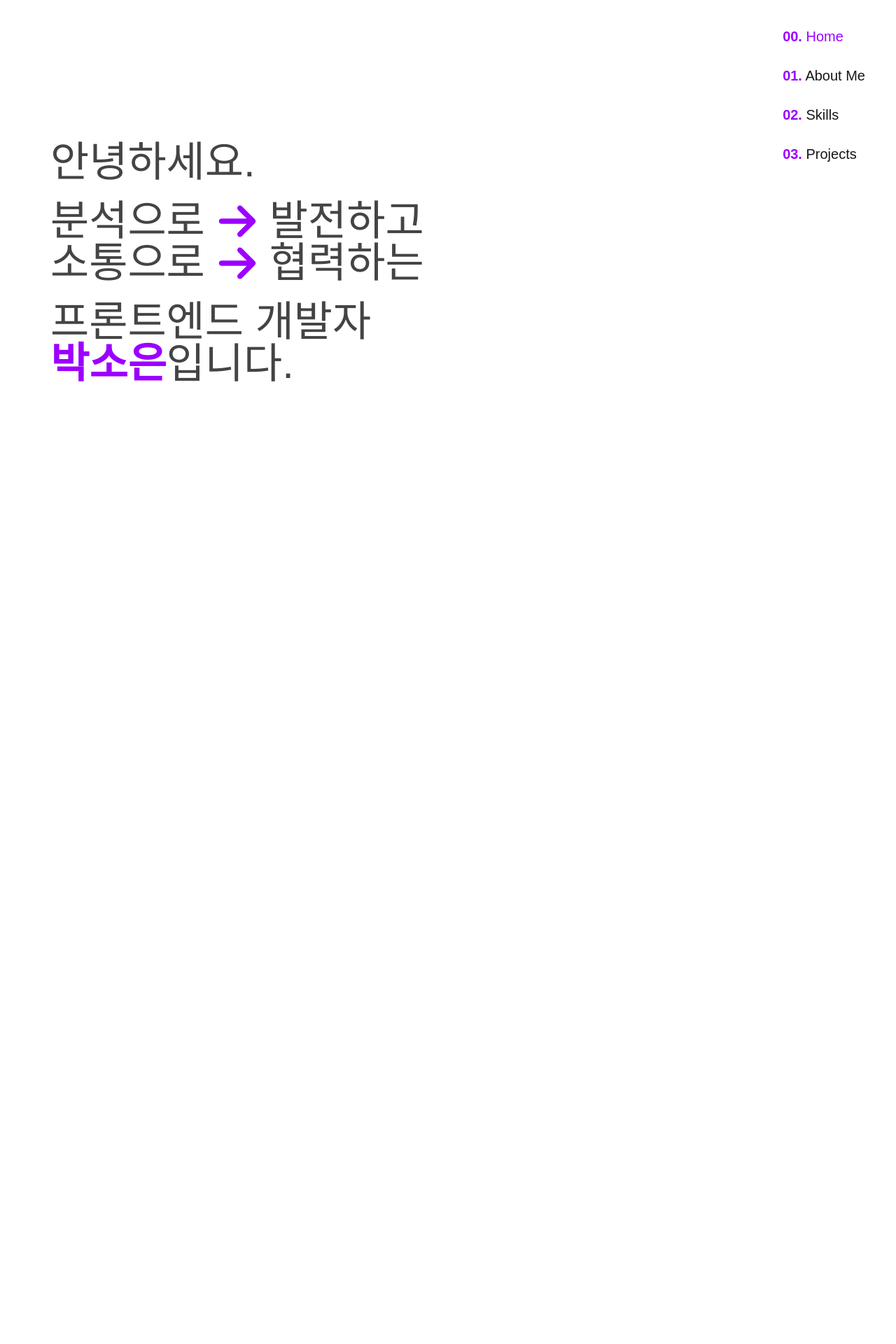
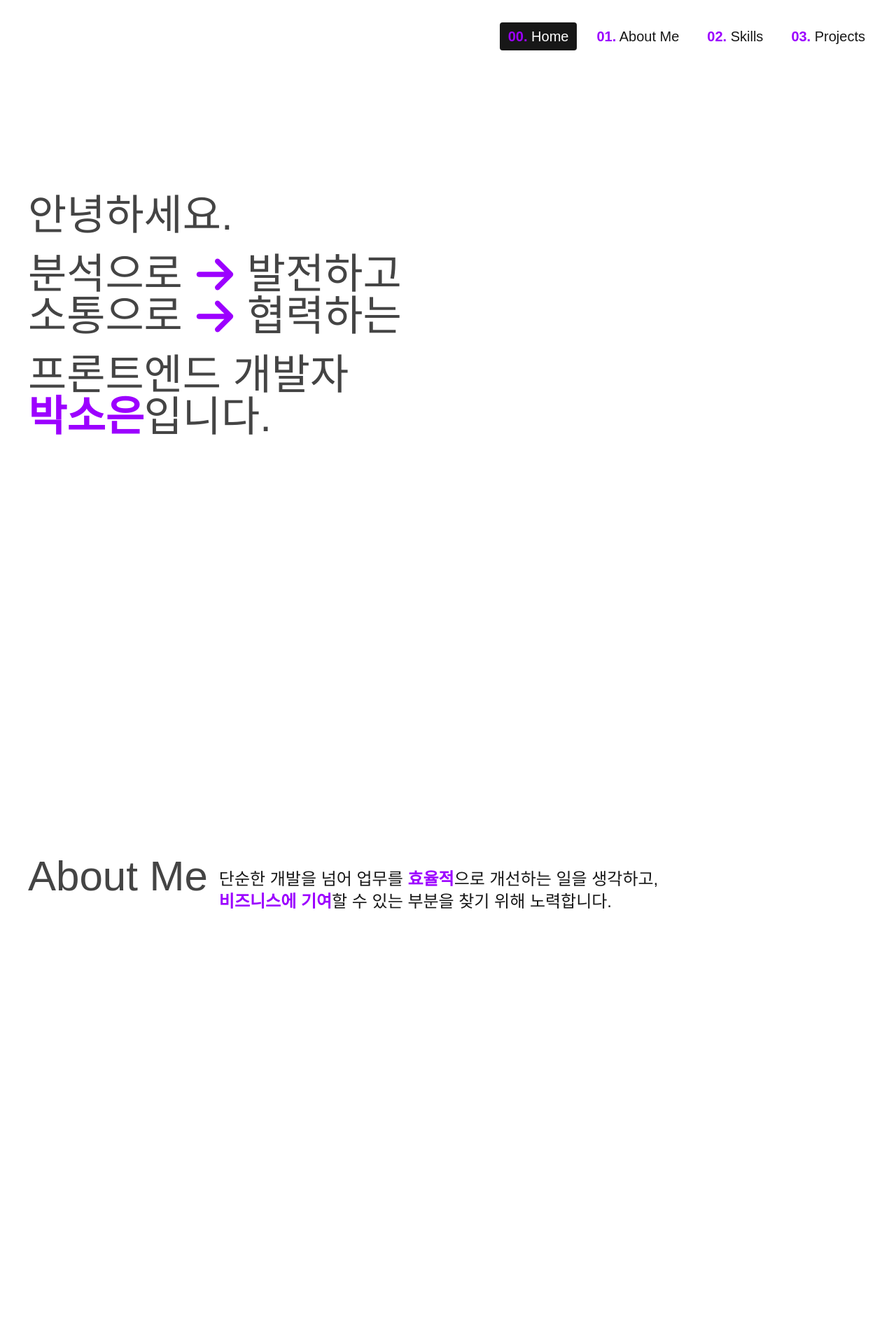
Before and after one commit to soe-un/portfolio, a Next.js app: page / in a window 1280 px wide. Shown: the top 1920 px of the page at 70% size. Before the commit the page ends 800 px from the top, so only its background shows below. Built offline with nearby package versions, Linux system fonts and the light colour scheme; a web font is replaced by a local one.

Commit message:
scroll method change

```diff
--- a/src/app/about/page.tsx
+++ /dev/null
@@ -1,15 +0,0 @@
-export default function About() {
-  return (
-    <main className="mt-[25%]">
-      <div className="gap-4 items-center">
-        <h1 className="text-6xl">About Me</h1>
-        <div className="mt-10 text-2xl">
-          단순한 개발을 넘어 업무를 <strong>효율적</strong>으로 개선하는 일을
-          생각하고, <br />
-          <strong>비즈니스에 기여</strong>할 수 있는 부분을 찾기 위해
-          노력합니다.
-        </div>
-      </div>
-    </main>
-  );
-}
--- a/src/app/globals.css
+++ b/src/app/globals.css
@@ -23,6 +23,10 @@ body {
   background: var(--background);
   font-family: "IBM Plex Sans KR", Arial, Helvetica, sans-serif;
 
+  main {
+    height: calc(100vh - 104px);
+  }
+
   strong {
     color: var(--point-color);
   }
--- a/src/app/layout.tsx
+++ b/src/app/layout.tsx
@@ -23,7 +23,7 @@ export default function RootLayout({
     <html lang="en">
       <body className={`${ibmPlexSansKR.className} antialiased`}>
         <PageTransition>
-          <div className="h-screen p-8 pb-20">{children}</div>
+          <div className="h-full w-full">{children}</div>
         </PageTransition>
         <Sidebar />
         <footer className="row-start-3 flex gap-6 flex-wrap items-center justify-center"></footer>
--- a/src/app/page.tsx
+++ b/src/app/page.tsx
@@ -1,24 +1,85 @@
+"use client";
+
 import { FaArrowRight } from "react-icons/fa6";
 import clsx from "clsx";
+import { useEffect } from "react";
 
 export default function Home() {
+  useEffect(() => {}, []);
   return (
-    <main className="h-[calc(100vh-7rem)] flex gap-8 row-start-2 items-start sm:ml-10">
-      <div className="flex gap-4 items-center flex-row h-full">
+    <>
+      <main
+        className={clsx(
+          `h-[100vh] flex gap-8 row-start-2 items-start`,
+          `sm:h-[calc(100vh-104px)] sm:ml-10 sm:mt-[104px]`
+        )}
+      >
+        <section className="h-full flex gap-4 items-center flex-row">
           <h1 className={clsx(`text-5xl`, `sm:text-6xl`)}>
             안녕하세요.
             <br />
             <div className="flex items-center mt-6">
-            분석으로 <FaArrowRight className="mx-4 text-pointcolor" /> 발전하고
+              분석으로 <FaArrowRight className="mx-4 text-pointcolor" />{" "}
+              발전하고
             </div>
             <div className="flex items-center mb-6">
-            소통으로 <FaArrowRight className="mx-4 text-pointcolor" /> 협력하는
+              소통으로 <FaArrowRight className="mx-4 text-pointcolor" />{" "}
+              협력하는
             </div>
             프론트엔드 개발자
             <br />
             <strong>박소은</strong>입니다.
           </h1>
+        </section>
+      </main>
+      <main
+        className={clsx(
+          `h-[100vh] flex gap-8 row-start-2 items-start`,
+          `sm:h-[calc(100vh-104px)] sm:ml-10 sm:mt-[104px]`
+        )}
+      >
+        <section className="h-full flex gap-4 items-center flex-row">
+          <h1 className="text-6xl">About Me</h1>
+          <div className="mt-10 text-2xl">
+            단순한 개발을 넘어 업무를 <strong>효율적</strong>으로 개선하는 일을
+            생각하고, <br />
+            <strong>비즈니스에 기여</strong>할 수 있는 부분을 찾기 위해
+            노력합니다.
           </div>
+        </section>
       </main>
+      <main
+        className={clsx(
+          `h-[100vh] flex gap-8 row-start-2 items-start`,
+          `sm:h-[calc(100vh-104px)] sm:ml-10 sm:mt-[104px]`
+        )}
+      >
+        <section className="h-full flex gap-4 items-center flex-row">
+          <h1 className="text-6xl">Skills</h1>
+          <div className="mt-10 text-2xl">
+            단순한 개발을 넘어 업무를 <strong>효율적</strong>으로 개선하는 일을
+            생각하고, <br />
+            <strong>비즈니스에 기여</strong>할 수 있는 부분을 찾기 위해
+            노력합니다.
+          </div>
+        </section>
+      </main>
+      <main
+        className={clsx(
+          `h-[100vh] flex gap-8 row-start-2 items-start`,
+          `sm:h-[calc(100vh-104px)] sm:ml-10 sm:mt-[104px]`
+        )}
+      >
+        <section className="h-full flex gap-4 items-center flex-row">
+          <h1 className="text-6xl">Projects</h1>
+          <div className="mt-10 text-2xl">
+            단순한 개발을 넘어 업무를 <strong>효율적</strong>으로 개선하는 일을
+            생각하고, <br />
+            <strong>비즈니스에 기여</strong>할 수 있는 부분을 찾기 위해
+            노력합니다.
+          </div>
+        </section>
+      </main>
+    </>
   );
 }
--- a/src/app/projects/page.tsx
+++ /dev/null
@@ -1,9 +0,0 @@
-export default function About() {
-  return (
-    <main>
-      <div className="flex gap-4 items-center flex-col sm:flex-row">
-        <h1>이런 프로젝트를 했어요</h1>
-      </div>
-    </main>
-  );
-}
--- a/src/app/sidebar.tsx
+++ b/src/app/sidebar.tsx
@@ -1,47 +1,73 @@
 "use client";
 
 import clsx from "clsx";
-import Link from "next/link";
-import { usePathname } from "next/navigation";
+import { useCallback, useEffect, useState } from "react";
 
 export default function Sidebar() {
-  const pathName = usePathname();
-  const tabs = [
-    {
-      title: "Home",
-      link: "/",
-    },
-    {
-      title: "About Me",
-      link: "/about",
-    },
-    {
-      title: "Skills",
-      link: "/skills",
-    },
-    {
-      title: "Projects",
-      link: "/projects",
-    },
-  ] as { title: string; link: string }[];
+  const [activeTab, setActiveTab] = useState(0);
+
+  const handleScroll = useCallback(() => {
+    if (window.scrollY < window.innerHeight) {
+      setActiveTab(0);
+    } else if (
+      window.innerHeight <= window.scrollY &&
+      window.scrollY < window.innerHeight * 2
+    ) {
+      setActiveTab(1);
+    } else if (
+      window.innerHeight * 2 <= window.scrollY &&
+      window.scrollY < window.innerHeight * 3
+    ) {
+      setActiveTab(2);
+    } else {
+      setActiveTab(3);
+    }
+  }, []);
+
+  useEffect(() => {
+    window.addEventListener("scroll", handleScroll);
+    return () => {
+      window.removeEventListener("scroll", handleScroll);
+    };
+  }, []);
+
+  const tabs = ["Home", "About Me", "Skills", "Projects"];
 
   return (
     <div
       className={clsx(
-        `absolute flex flex-col top-[2rem] right-[2rem]`,
+        `fixed sm:top-0 right-0 bottom-0`,
+        `h-fit w-fit sm:w-full bg-background`
+      )}
+    >
+      <div
+        className={clsx(
+          `p-[2rem] flex justify-end sm:flex-row flex-col `,
           `gap-2 text-xl`,
           `sm:gap-4`
         )}
       >
         {tabs.map((t, idx) => {
           return (
-          <Link href={t.link} key={t.link}>
-            <button className={`${pathName === t.link && "text-pointcolor"}`}>
-              <strong>{`${String(idx).padStart(2, "0")}.`}</strong> {t.title}
+            <button
+              className={clsx(
+                `${activeTab === idx && "text-background bg-foreground"}`,
+                `text-left`
+              )}
+              key={t}
+              onClick={() => {
+                window.scrollTo({
+                  behavior: "smooth",
+                  left: 0,
+                  top: window.innerHeight * idx,
+                });
+              }}
+            >
+              <strong>{`${String(idx).padStart(2, "0")}.`}</strong> {t}
             </button>
-          </Link>
           );
         })}
       </div>
+    </div>
   );
 }
--- a/src/app/skills/page.tsx
+++ /dev/null
@@ -1,9 +0,0 @@
-export default function About() {
-  return (
-    <main>
-      <div className="flex gap-4 items-center flex-col sm:flex-row">
-        <h1>이런 기술을 갖고 있어요</h1>
-      </div>
-    </main>
-  );
-}
--- /dev/null
+++ b/src/fixture/fixture.tsx
@@ -0,0 +1 @@
+export const delay = 100;
```
Lines whose indentation alone changed are shown as unchanged.
